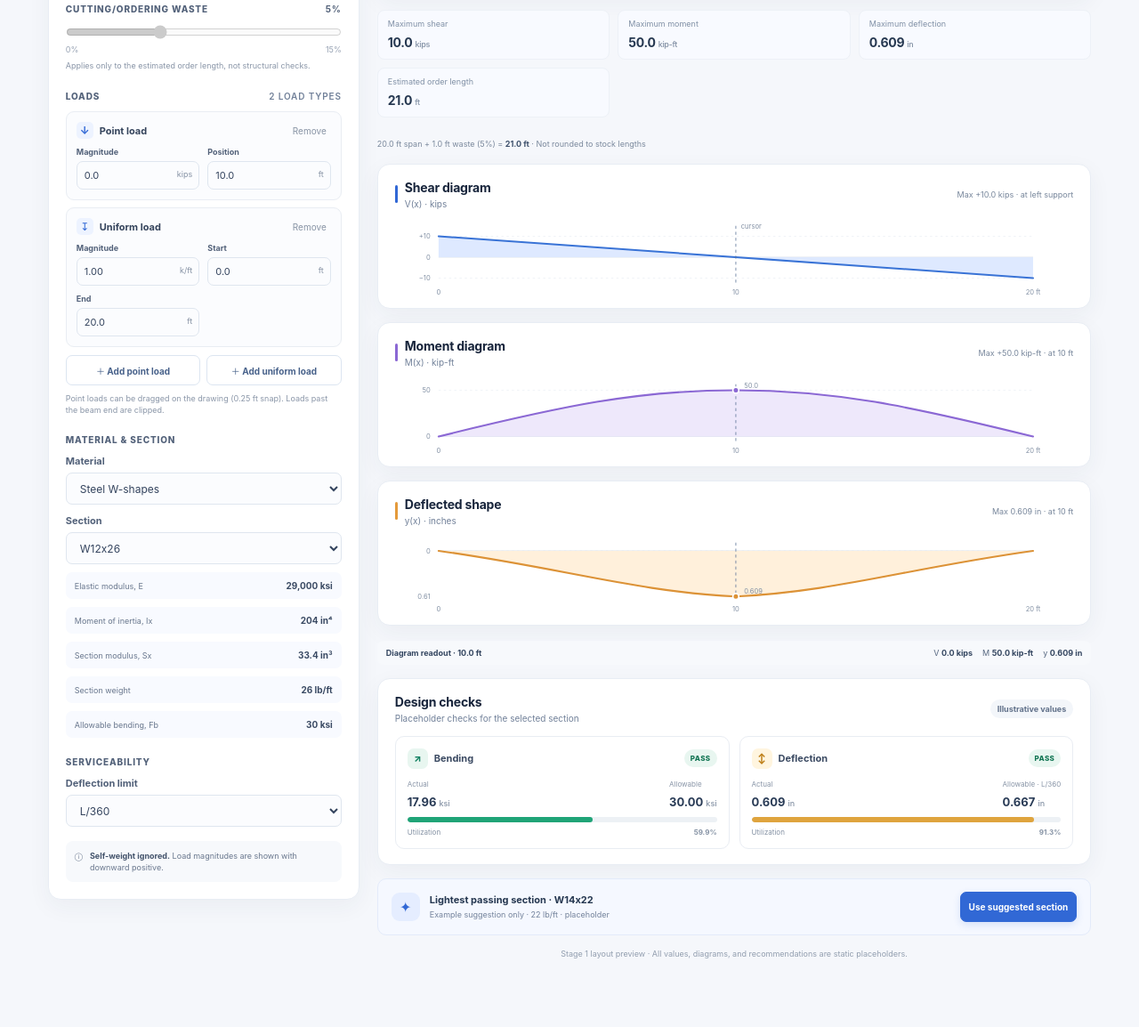
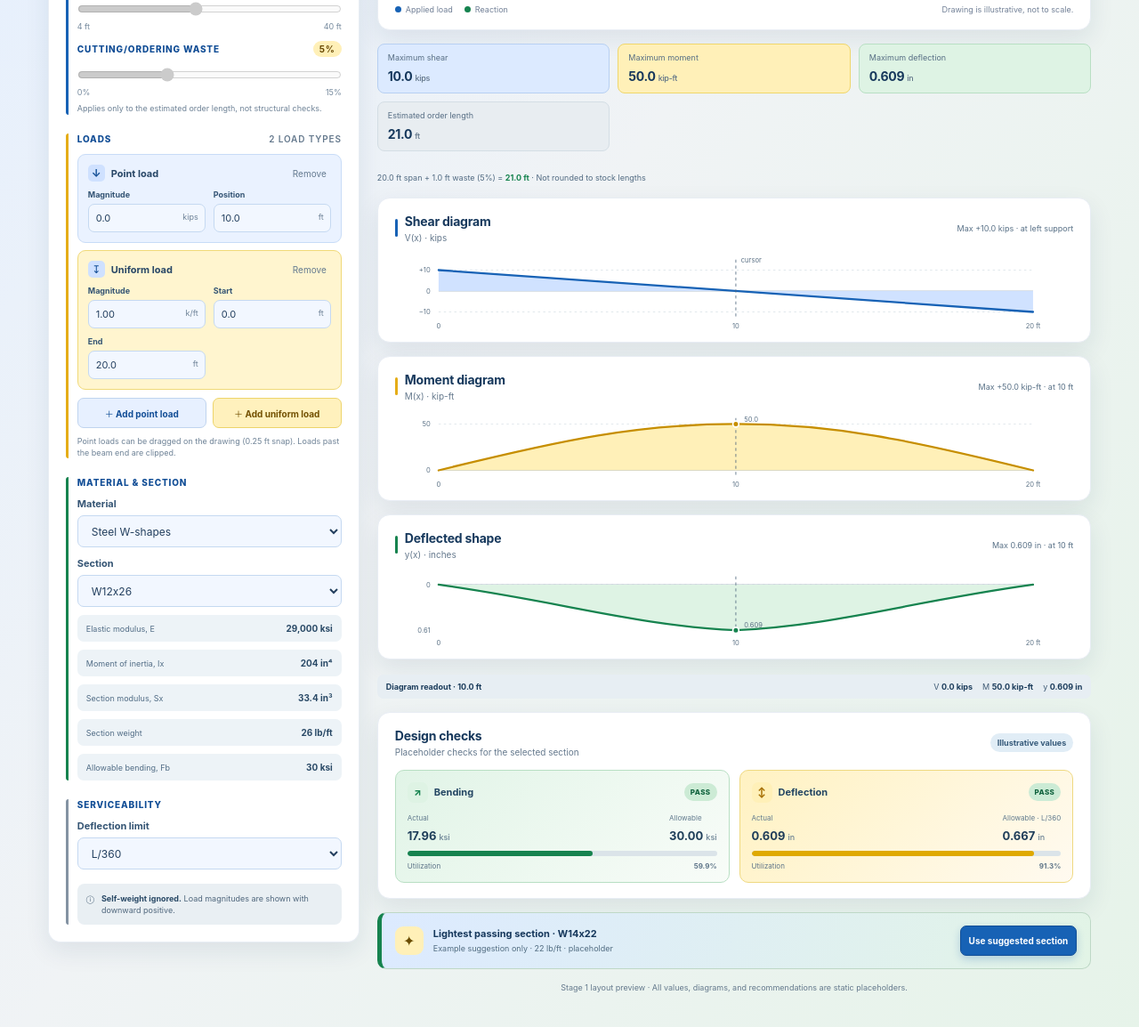
Before and after one commit to tydowdle/first_app, a plain HTML site: page index.html in a window 1280 px wide. Shown: the part 472-1626 px from the top of the page at 89% size. Before the commit the page ends 1605 px from the top, so only its background shows below. Drawn offline with Linux system fonts and the light colour scheme.

Commit message:
Add blue yellow green and gray styling
Co-authored-by: Copilot <223556219+Copilot@users.noreply.github.com>

```diff
--- a/index.html
+++ b/index.html
@@ -3,26 +3,29 @@
 <head>
   <meta charset="utf-8">
   <meta name="viewport" content="width=device-width, initial-scale=1">
-  <meta name="theme-color" content="#f5f7fb">
+  <meta name="theme-color" content="#124e96">
   <title>Beam Designer</title>
   <style>
     :root {
       color-scheme: light;
       font-family: Inter, ui-sans-serif, system-ui, -apple-system, BlinkMacSystemFont, "Segoe UI", sans-serif;
-      color: #17243b;
-      background: #f5f7fb;
+      color: #16385c;
+      background: #edf2f5;
       font-synthesis: none;
       text-rendering: optimizeLegibility;
-      --ink: #17243b;
-      --muted: #718099;
-      --line: #e6ebf2;
-      --blue: #3168d5;
-      --blue-soft: #edf3ff;
-      --green: #148263;
-      --green-soft: #e8f6f0;
-      --amber: #bc7c13;
-      --amber-soft: #fff5df;
-      --card-shadow: 0 8px 26px rgb(34 55 88 / 5%);
+      --ink: #16385c;
+      --muted: #65798d;
+      --line: #d7e0e8;
+      --blue: #1762b5;
+      --blue-deep: #124e96;
+      --blue-soft: #e0edff;
+      --green: #16834f;
+      --green-soft: #def3e4;
+      --yellow: #e5ad18;
+      --yellow-soft: #fff0b8;
+      --amber: #a56d00;
+      --amber-soft: #fff0b8;
+      --card-shadow: 0 10px 28px rgb(20 56 92 / 9%);
     }
 
     * { box-sizing: border-box; }
@@ -30,7 +33,7 @@
     body {
       min-width: 320px;
       margin: 0;
-      background: #f5f7fb;
+      background: linear-gradient(125deg, #e4efff 0%, #f0f3f5 48%, #e6f3e9 100%);
     }
 
     button, input, select { font: inherit; }
@@ -41,15 +44,16 @@
       justify-content: space-between;
       min-height: 68px;
       padding: 0 4.2vw;
-      background: #fff;
-      border-bottom: 1px solid var(--line);
+      color: #fff;
+      background: linear-gradient(105deg, #124e96, #1762b5 70%, #2377bd);
+      border-bottom: 4px solid var(--yellow);
     }
 
     .brand {
       display: flex;
       align-items: center;
       gap: 11px;
-      color: var(--ink);
+      color: #fff;
       font-size: 15px;
       font-weight: 750;
       letter-spacing: -.025em;
@@ -60,8 +64,8 @@
       width: 34px;
       height: 34px;
       place-items: center;
-      color: white;
-      background: var(--blue);
+      color: var(--blue-deep);
+      background: var(--yellow);
       border-radius: 10px;
     }
 
@@ -71,7 +75,7 @@
       display: flex;
       align-items: center;
       gap: 17px;
-      color: var(--muted);
+      color: #e5efff;
       font-size: 12px;
     }
 
@@ -80,9 +84,9 @@
       align-items: center;
       gap: 7px;
       padding: 7px 10px;
-      color: #886117;
-      background: #fff5df;
-      border: 1px solid #f3e4bb;
+      color: #674700;
+      background: var(--yellow-soft);
+      border: 1px solid #f4d45d;
       border-radius: 999px;
       font-weight: 650;
     }
@@ -91,7 +95,7 @@
       width: 7px;
       height: 7px;
       content: "";
-      background: #d49a32;
+      background: var(--yellow);
       border-radius: 50%;
     }
 
@@ -107,11 +111,15 @@
       justify-content: space-between;
       gap: 20px;
       margin-bottom: 23px;
+      padding: 18px 20px;
+      background: linear-gradient(110deg, #dceaff, #fff2bd 58%, #def2e4);
+      border: 1px solid #cfdeeb;
+      border-radius: 16px;
     }
 
     .eyebrow {
       margin: 0 0 7px;
-      color: var(--blue);
+      color: var(--blue-deep);
       font-size: 11px;
       font-weight: 750;
       letter-spacing: .12em;
@@ -136,9 +144,9 @@
       max-width: 410px;
       margin: 0;
       padding: 10px 13px;
-      color: #765a24;
-      background: #fff9eb;
-      border: 1px solid #f1e4c4;
+      color: #654d13;
+      background: linear-gradient(105deg, #fff0b8, #fff8df);
+      border: 1px solid #efd36e;
       border-radius: 10px;
       font-size: 11px;
       line-height: 1.5;
@@ -162,6 +170,7 @@
       position: sticky;
       top: 16px;
       overflow: hidden;
+      border-top: 5px solid var(--blue);
     }
 
     .panel-heading {
@@ -169,7 +178,8 @@
       align-items: center;
       justify-content: space-between;
       padding: 17px 19px;
-      border-bottom: 1px solid var(--line);
+      background: linear-gradient(100deg, #e0edff, #f3f7fb);
+      border-bottom: 1px solid #cbdced;
     }
 
     .panel-heading h2, .card-heading h2 {
@@ -189,12 +199,22 @@
     .input-body { padding: 17px 19px 19px; }
     .form-section + .form-section { margin-top: 21px; }
 
+    .form-section {
+      padding-left: 10px;
+      border-left: 3px solid var(--blue);
+      border-radius: 3px;
+    }
+
+    .form-section:nth-of-type(2) { border-left-color: var(--yellow); }
+    .form-section:nth-of-type(3) { border-left-color: var(--green); }
+    .form-section:nth-of-type(4) { border-left-color: #8493a3; }
+
     .section-title {
       display: flex;
       align-items: center;
       justify-content: space-between;
       margin: 0 0 11px;
-      color: #53627a;
+      color: var(--blue-deep);
       font-size: 10px;
       font-weight: 760;
       letter-spacing: .085em;
@@ -207,7 +227,7 @@
     .field-label {
       display: block;
       margin-bottom: 6px;
-      color: #526179;
+      color: #355574;
       font-size: 11px;
       font-weight: 650;
     }
@@ -218,9 +238,9 @@
       width: 100%;
       height: 36px;
       padding: 0 11px;
-      color: #263650;
-      background: #fbfcfe;
-      border: 1px solid #dfe6ef;
+      color: #233f5e;
+      background: #f2f7ff;
+      border: 1px solid #c5d9f1;
       border-radius: 7px;
       outline: none;
       font-size: 12px;
@@ -231,7 +251,7 @@
       cursor: default;
     }
 
-    input:disabled, select:disabled { color: #34445e; }
+    input:disabled, select:disabled { color: #233f5e; }
 
     .unit-input { padding-right: 42px !important; }
 
@@ -239,7 +259,7 @@
       position: absolute;
       top: 50%;
       right: 11px;
-      color: #8692a4;
+      color: #6d8196;
       font-size: 10px;
       pointer-events: none;
       transform: translateY(-50%);
@@ -261,28 +281,43 @@
       accent-color: var(--blue);
     }
 
+    input[aria-label^="Cutting"] { accent-color: var(--yellow); }
+
     .range-limits {
       display: flex;
       justify-content: space-between;
       margin-top: 3px;
-      color: #97a2b3;
+      color: #75899d;
       font-size: 9px;
     }
 
     .range-current {
-      color: #526179;
+      padding: 3px 7px;
+      color: #674700;
+      background: var(--yellow-soft);
+      border-radius: 999px;
       font-size: 10px;
       font-weight: 700;
     }
 
     .load-card {
       padding: 11px;
-      background: #fbfcfe;
-      border: 1px solid #e9edf3;
+      background: #f3f7fb;
+      border: 1px solid #d7e1eb;
       border-radius: 9px;
     }
 
     .load-card + .load-card { margin-top: 8px; }
+
+    .load-card:first-of-type {
+      background: #eaf2ff;
+      border-color: #c8dcf7;
+    }
+
+    .load-card:nth-of-type(2) {
+      background: #fff5cf;
+      border-color: #f0d978;
+    }
 
     .load-card-head {
       display: flex;
@@ -295,7 +330,7 @@
       display: inline-flex;
       align-items: center;
       gap: 7px;
-      color: #35445c;
+      color: #284766;
       font-size: 11px;
       font-weight: 680;
     }
@@ -305,15 +340,15 @@
       width: 19px;
       height: 19px;
       place-items: center;
-      color: var(--blue);
-      background: var(--blue-soft);
+      color: var(--blue-deep);
+      background: #cfe1ff;
       border-radius: 5px;
       font-size: 12px;
     }
 
     .remove-button {
       padding: 3px 5px;
-      color: #8793a4;
+      color: #647a8f;
       background: transparent;
       border: 0;
       font-size: 10px;
@@ -341,20 +376,27 @@
     }
 
     .secondary-button {
-      color: #47618a;
-      background: #fff;
+      color: var(--blue-deep);
+      background: #e7f0ff;
+      border-color: #bfd4ef;
+    }
+
+    .button-row .secondary-button:last-child {
+      color: #725000;
+      background: #fff1bd;
+      border-color: #edd46a;
     }
 
     .primary-button {
       color: #fff;
       background: var(--blue);
-      border-color: var(--blue);
-      box-shadow: 0 3px 8px rgb(49 104 213 / 16%);
+      border-color: var(--blue-deep);
+      box-shadow: 0 4px 10px rgb(23 98 181 / 24%);
     }
 
     .helper-copy {
       margin: 8px 0 0;
-      color: #8a96a8;
+      color: #6f8397;
       font-size: 9px;
       line-height: 1.45;
     }
@@ -365,14 +407,14 @@
       justify-content: space-between;
       margin-top: 9px;
       padding: 9px 10px;
-      color: #69778d;
-      background: #f8faff;
+      color: #526d86;
+      background: #edf3f7;
       border-radius: 7px;
       font-size: 9px;
     }
 
     .section-property strong {
-      color: #3a4a63;
+      color: #294966;
       font-size: 10px;
       font-weight: 650;
     }
@@ -382,14 +424,14 @@
       gap: 8px;
       margin-top: 16px;
       padding: 10px;
-      color: #69778d;
-      background: #f7f9fc;
+      color: #50677d;
+      background: #e9eff3;
       border-radius: 8px;
       font-size: 9px;
       line-height: 1.45;
     }
 
-    .assumption strong { color: #43536b; }
+    .assumption strong { color: #294966; }
 
     .results { display: grid; gap: 15px; min-width: 0; }
     .card { padding: 17px 19px; min-width: 0; }
@@ -410,8 +452,8 @@
 
     .example-tag {
       padding: 5px 8px;
-      color: #61718a;
-      background: #f3f6fa;
+      color: #365a7a;
+      background: #e1edf6;
       border-radius: 999px;
       font-size: 9px;
       font-weight: 650;
@@ -445,12 +487,13 @@
       font-weight: 700;
     }
 
-    .beam-line { stroke: #2e4566; stroke-width: 5; stroke-linecap: round; }
-    .support-shape { fill: #e8eef8; stroke: #647a9b; stroke-width: 1.5; }
-    .support-base { stroke: #9cabc0; stroke-width: 1.5; }
-    .load-line { stroke: #4676d2; stroke-width: 1.7; }
-    .reaction-line { stroke: #148263; stroke-width: 1.6; }
-    .dimension { stroke: #a7b3c3; stroke-width: 1; }
+    .beam-line { stroke: #1762b5; stroke-width: 6; stroke-linecap: round; }
+    .support-shape { fill: #cfe1ff; stroke: #1762b5; stroke-width: 1.7; }
+    .support-base { stroke: #7d93a7; stroke-width: 1.5; }
+    .load-line { stroke: #1762b5; stroke-width: 1.7; }
+    .uniform-load-line { stroke: #c68e00; stroke-width: 1.9; }
+    .reaction-line { stroke: #16834f; stroke-width: 1.8; }
+    .dimension { stroke: #7d93a7; stroke-width: 1; }
 
     .beam-footer {
       display: flex;
@@ -469,7 +512,7 @@
     .legend-dot {
       width: 7px;
       height: 7px;
-      background: #4676d2;
+      background: #1762b5;
       border-radius: 50%;
     }
 
@@ -484,39 +527,59 @@
 
     .summary-item {
       padding: 9px 11px;
-      background: #f8faff;
-      border: 1px solid #edf1f7;
+      background: #edf3f7;
+      border: 1px solid #dce5ec;
       border-radius: 8px;
+    }
+
+    .summary-item:nth-child(1) {
+      background: #dceaff;
+      border-color: #b7d0f2;
+    }
+
+    .summary-item:nth-child(2) {
+      background: #fff0b8;
+      border-color: #efd66b;
+    }
+
+    .summary-item:nth-child(3) {
+      background: #def3e4;
+      border-color: #b8dfc3;
+    }
+
+    .summary-item:nth-child(4) {
+      background: #e8edf1;
+      border-color: #d4dee5;
     }
 
     .summary-label {
       display: block;
       margin-bottom: 5px;
-      color: #8090a5;
+      color: #576e84;
       font-size: 9px;
     }
 
     .summary-value {
-      color: #263851;
+      color: #16385c;
       font-size: 14px;
       font-weight: 710;
       letter-spacing: -.02em;
     }
 
     .summary-value small {
-      color: #8290a4;
+      color: #5f7387;
       font-size: 9px;
       font-weight: 550;
     }
 
     .order-breakdown {
       margin: -5px 0 0;
-      color: #7b899d;
+      color: #526b82;
       font-size: 9px;
       line-height: 1.5;
     }
 
-    .order-breakdown strong { color: #3d506b; }
+    .order-breakdown strong { color: var(--green); }
 
     .plot-card { padding-bottom: 10px; }
     .plot-card .card-heading { margin-bottom: 7px; }
@@ -534,20 +597,20 @@
       border-radius: 3px;
     }
 
-    .plot-mark.moment { background: #8b68d4; }
-    .plot-mark.deflection { background: #e49a3b; }
+    .plot-mark.moment { background: var(--yellow); }
+    .plot-mark.deflection { background: var(--green); }
 
     .plot-meta {
-      color: #77869b;
+      color: #597187;
       font-size: 9px;
       text-align: right;
     }
 
     .plot-svg { height: 94px; }
-    .plot-svg text { fill: #8290a4; font-family: inherit; font-size: 9px; }
-    .plot-axis { stroke: #d9e0ea; stroke-width: 1; }
-    .plot-grid { stroke: #edf1f6; stroke-width: 1; stroke-dasharray: 3 4; }
-    .plot-crosshair { stroke: #647b9d; stroke-width: 1; stroke-dasharray: 4 4; }
+    .plot-svg text { fill: #5d7387; font-family: inherit; font-size: 9px; }
+    .plot-axis { stroke: #aab9c5; stroke-width: 1; }
+    .plot-grid { stroke: #dce4e9; stroke-width: 1; stroke-dasharray: 3 4; }
+    .plot-crosshair { stroke: #536b80; stroke-width: 1; stroke-dasharray: 4 4; }
 
     .hover-readout {
       display: flex;
@@ -556,14 +619,14 @@
       gap: 10px;
       margin-top: 2px;
       padding: 8px 10px;
-      color: #586981;
-      background: #f7f9fc;
+      color: #405c76;
+      background: #e7eef3;
       border-radius: 7px;
       font-size: 9px;
     }
 
     .hover-readout strong {
-      color: #344660;
+      color: #1b3c5b;
       font-size: 9px;
       font-weight: 700;
     }
@@ -582,6 +645,16 @@
       border-radius: 10px;
     }
 
+    .check-card:first-child {
+      background: linear-gradient(135deg, #e1f4e7, #f8fcf8);
+      border-color: #b8dfc3;
+    }
+
+    .check-card:last-child {
+      background: linear-gradient(135deg, #fff2c2, #fffaf0);
+      border-color: #efd981;
+    }
+
     .check-top {
       display: flex;
       align-items: center;
@@ -593,7 +666,7 @@
       display: flex;
       align-items: center;
       gap: 7px;
-      color: #3c4b63;
+      color: #244663;
       font-size: 11px;
       font-weight: 700;
     }
@@ -617,8 +690,8 @@
 
     .status {
       padding: 5px 7px;
-      color: #127553;
-      background: #e8f6f0;
+      color: #11633e;
+      background: #ccebd5;
       border-radius: 999px;
       font-size: 8px;
       font-weight: 800;
@@ -635,18 +708,18 @@
     .check-value-label {
       display: block;
       margin-bottom: 4px;
-      color: #8995a7;
+      color: #627b8e;
       font-size: 8px;
     }
 
     .check-value {
-      color: #293b56;
+      color: #1f3e5a;
       font-size: 13px;
       font-weight: 730;
     }
 
     .check-value small {
-      color: #8390a3;
+      color: #667e91;
       font-size: 9px;
       font-weight: 550;
     }
@@ -654,23 +727,23 @@
     .ratio-track {
       height: 6px;
       overflow: hidden;
-      background: #edf1f5;
+      background: #dbe4e9;
       border-radius: 99px;
     }
 
     .ratio-fill {
       height: 100%;
-      background: #20a477;
+      background: #16834f;
       border-radius: inherit;
     }
 
-    .ratio-fill.amber { background: #dfa43e; }
+    .ratio-fill.amber { background: #dfa900; }
 
     .ratio-copy {
       display: flex;
       justify-content: space-between;
       margin-top: 6px;
-      color: #8592a4;
+      color: #5e7589;
       font-size: 8px;
     }
 
@@ -680,8 +753,9 @@
       justify-content: space-between;
       gap: 16px;
       padding: 14px 15px;
-      background: #f5f8ff;
-      border: 1px solid #e3ebfa;
+      background: linear-gradient(110deg, #dceaff, #e2f4e6);
+      border: 1px solid #bed8c6;
+      border-left: 5px solid var(--green);
       border-radius: 10px;
     }
 
@@ -698,22 +772,22 @@
       width: 32px;
       height: 32px;
       place-items: center;
-      color: var(--blue);
-      background: #e5edff;
+      color: #6a4b00;
+      background: var(--yellow-soft);
       border-radius: 9px;
       font-weight: 800;
     }
 
     .recommendation-text strong {
       display: block;
-      color: #263851;
+      color: #16385c;
       font-size: 11px;
     }
 
     .recommendation-text span {
       display: block;
       margin-top: 4px;
-      color: #74839b;
+      color: #526d82;
       font-size: 9px;
     }
 
@@ -721,7 +795,7 @@
 
     .footer-note {
       margin: 0;
-      color: #929eaf;
+      color: #64798c;
       font-size: 9px;
       text-align: center;
     }
@@ -947,17 +1021,20 @@
             <desc id="beam-desc">A 20 foot beam with a one kip per foot downward uniform load, a zero point load at midspan, and ten kip placeholder reactions at both supports.</desc>
             <defs>
               <marker id="arrow-blue" markerWidth="8" markerHeight="8" refX="4" refY="4" orient="auto">
-                <path d="M0 0L8 4L0 8Z" fill="#4676d2"/>
+                <path d="M0 0L8 4L0 8Z" fill="#1762b5"/>
               </marker>
               <marker id="arrow-green" markerWidth="8" markerHeight="8" refX="4" refY="4" orient="auto">
-                <path d="M0 0L8 4L0 8Z" fill="#148263"/>
+                <path d="M0 0L8 4L0 8Z" fill="#16834f"/>
+              </marker>
+              <marker id="arrow-yellow" markerWidth="8" markerHeight="8" refX="4" refY="4" orient="auto">
+                <path d="M0 0L8 4L0 8Z" fill="#c68e00"/>
               </marker>
               <marker id="arrow-gray" markerWidth="7" markerHeight="7" refX="3.5" refY="3.5" orient="auto">
                 <path d="M0 0L7 3.5L0 7Z" fill="#99a8bd"/>
               </marker>
             </defs>
             <text class="beam-small-label" x="450" y="12" text-anchor="middle">Uniform load · 1.00 kips/ft</text>
-            <g class="load-line" marker-end="url(#arrow-blue)">
+            <g class="uniform-load-line" marker-end="url(#arrow-yellow)">
               <line x1="120" y1="24" x2="120" y2="55"/>
               <line x1="167" y1="24" x2="167" y2="55"/>
               <line x1="214" y1="24" x2="214" y2="55"/>
@@ -1020,8 +1097,8 @@
             <line class="plot-grid" x1="54" y1="28" x2="850" y2="28"/>
             <line class="plot-grid" x1="54" y1="84" x2="850" y2="84"/>
             <line class="plot-axis" x1="54" y1="56" x2="850" y2="56"/>
-            <path d="M54 28 L850 84 L850 56 L54 56 Z" fill="#dce8ff" opacity=".92"/>
-            <path d="M54 28 L850 84" fill="none" stroke="#3973d6" stroke-width="2.5" stroke-linecap="round"/>
+            <path d="M54 28 L850 84 L850 56 L54 56 Z" fill="#cfe1ff" opacity=".96"/>
+            <path d="M54 28 L850 84" fill="none" stroke="#1762b5" stroke-width="2.7" stroke-linecap="round"/>
             <line class="plot-crosshair" x1="452" y1="14" x2="452" y2="91"/>
             <text x="43" y="31" text-anchor="end">+10</text>
             <text x="43" y="59" text-anchor="end">0</text>
@@ -1029,7 +1106,7 @@
             <text x="54" y="106" text-anchor="middle">0</text>
             <text x="452" y="106" text-anchor="middle">10</text>
             <text x="850" y="106" text-anchor="middle">20 ft</text>
-            <text x="459" y="18" fill="#536986">cursor</text>
+            <text x="459" y="18" fill="#405c76">cursor</text>
           </svg>
         </article>
 
@@ -1041,16 +1118,16 @@
           <svg class="plot-svg" viewBox="0 0 900 112" role="img" aria-label="Illustrative moment diagram with a positive parabolic curve and a fifty kip-foot maximum at midspan">
             <line class="plot-grid" x1="54" y1="22" x2="850" y2="22"/>
             <line class="plot-axis" x1="54" y1="84" x2="850" y2="84"/>
-            <path d="M54 84 C220 43 320 22 452 22 C584 22 684 43 850 84 L850 84 L54 84 Z" fill="#eee8fb"/>
-            <path d="M54 84 C220 43 320 22 452 22 C584 22 684 43 850 84" fill="none" stroke="#8b68d4" stroke-width="2.5" stroke-linecap="round"/>
+            <path d="M54 84 C220 43 320 22 452 22 C584 22 684 43 850 84 L850 84 L54 84 Z" fill="#fff0b8"/>
+            <path d="M54 84 C220 43 320 22 452 22 C584 22 684 43 850 84" fill="none" stroke="#c68e00" stroke-width="2.7" stroke-linecap="round"/>
             <line class="plot-crosshair" x1="452" y1="14" x2="452" y2="91"/>
-            <circle cx="452" cy="22" r="4" fill="#8b68d4" stroke="#fff" stroke-width="2"/>
+            <circle cx="452" cy="22" r="4" fill="#c68e00" stroke="#fff" stroke-width="2"/>
             <text x="43" y="25" text-anchor="end">50</text>
             <text x="43" y="87" text-anchor="end">0</text>
             <text x="54" y="106" text-anchor="middle">0</text>
             <text x="452" y="106" text-anchor="middle">10</text>
             <text x="850" y="106" text-anchor="middle">20 ft</text>
-            <text x="463" y="19" fill="#7355b6">50.0</text>
+            <text x="463" y="19" fill="#805800">50.0</text>
           </svg>
         </article>
 
@@ -1062,16 +1139,16 @@
           <svg class="plot-svg" viewBox="0 0 900 112" role="img" aria-label="Illustrative downward deflection curve with a maximum magnitude of zero point six zero nine inches at midspan">
             <line class="plot-grid" x1="54" y1="25" x2="850" y2="25"/>
             <line class="plot-axis" x1="54" y1="25" x2="850" y2="25"/>
-            <path d="M54 25 C220 48 320 80 452 86 C584 80 684 48 850 25 L850 25 L54 25 Z" fill="#fff0db"/>
-            <path d="M54 25 C220 48 320 80 452 86 C584 80 684 48 850 25" fill="none" stroke="#dc9236" stroke-width="2.5" stroke-linecap="round"/>
+            <path d="M54 25 C220 48 320 80 452 86 C584 80 684 48 850 25 L850 25 L54 25 Z" fill="#def3e4"/>
+            <path d="M54 25 C220 48 320 80 452 86 C584 80 684 48 850 25" fill="none" stroke="#16834f" stroke-width="2.7" stroke-linecap="round"/>
             <line class="plot-crosshair" x1="452" y1="14" x2="452" y2="91"/>
-            <circle cx="452" cy="86" r="4" fill="#dc9236" stroke="#fff" stroke-width="2"/>
+            <circle cx="452" cy="86" r="4" fill="#16834f" stroke="#fff" stroke-width="2"/>
             <text x="43" y="28" text-anchor="end">0</text>
             <text x="43" y="89" text-anchor="end">0.61</text>
             <text x="54" y="106" text-anchor="middle">0</text>
             <text x="452" y="106" text-anchor="middle">10</text>
             <text x="850" y="106" text-anchor="middle">20 ft</text>
-            <text x="463" y="82" fill="#a86715">0.609</text>
+            <text x="463" y="82" fill="#11633e">0.609</text>
           </svg>
         </article>
 
```
